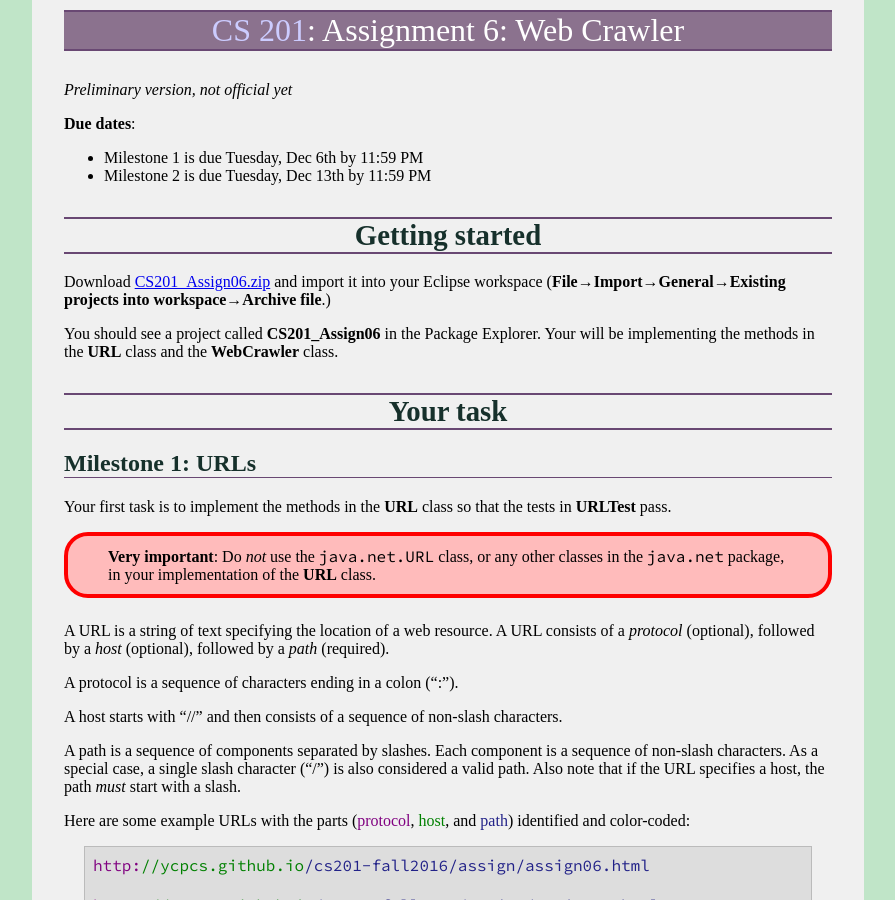
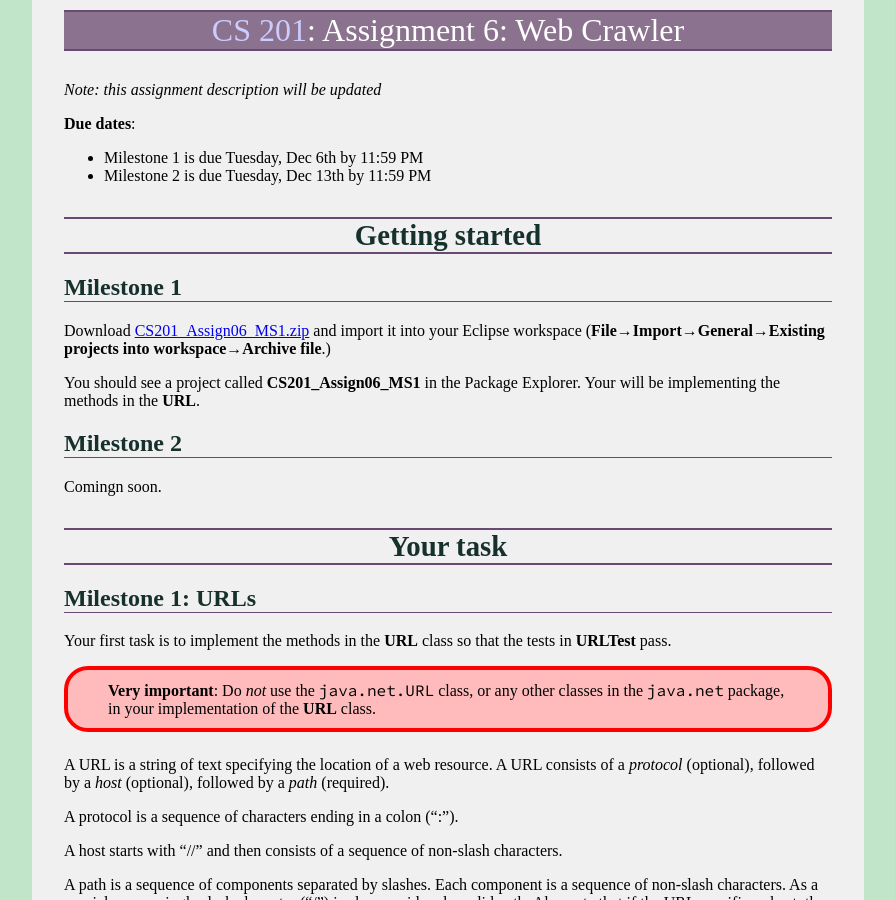
Before and after one commit to ycpcs/cs201-fall2016, a Jekyll site: the page built from assign/assign06.md, in a window 1280 px wide and 900 px high. Shown: the whole window, without its empty margins (192-1087 px from the left). Built offline with Jekyll 4.4.1, drawn with Linux system fonts in a browser that asks for light colours; some web fonts are replaced; some of the changed text lies outside the part shown.

Commit message:
assignment skeleton for a6ms1

```diff
--- a/assign/assign06.md
+++ b/assign/assign06.md
@@ -3,7 +3,7 @@ layout: jquery
 title: "Assignment 6: Web Crawler"
 ---
 
-*Preliminary version, not official yet*
+*Note: this assignment description will be updated*
 
 **Due dates**:
 
@@ -12,9 +12,15 @@ title: "Assignment 6: Web Crawler"
 
 # Getting started
 
-Download [CS201\_Assign06.zip](CS201_Assign06.zip) and import it into your Eclipse workspace (**File&rarr;Import&rarr;General&rarr;Existing projects into workspace&rarr;Archive file**.)
+## Milestone 1
 
-You should see a project called **CS201\_Assign06** in the Package Explorer. Your will be implementing the methods in the **URL** class and the **WebCrawler** class.
+Download [CS201\_Assign06\_MS1.zip](CS201_Assign06_MS1.zip) and import it into your Eclipse workspace (**File&rarr;Import&rarr;General&rarr;Existing projects into workspace&rarr;Archive file**.)
+
+You should see a project called **CS201\_Assign06\_MS1** in the Package Explorer. Your will be implementing the methods in the **URL**.
+
+## Milestone 2
+
+Comingn soon.
 
 # Your task
 
@@ -215,7 +221,7 @@ Milestone 2:
 
 # Submitting
 
-Save the project (**CS201\_Assign06**) to a zip file by right-clicking it and choosing
+Save the project (**CS201\_Assign06\_MS1** or **CS201\_Assign06\_MS2**) to a zip file by right-clicking it and choosing
 
 > **Export...&rarr;Archive File**
 
```
Also changed, not shown: 1 other file.
